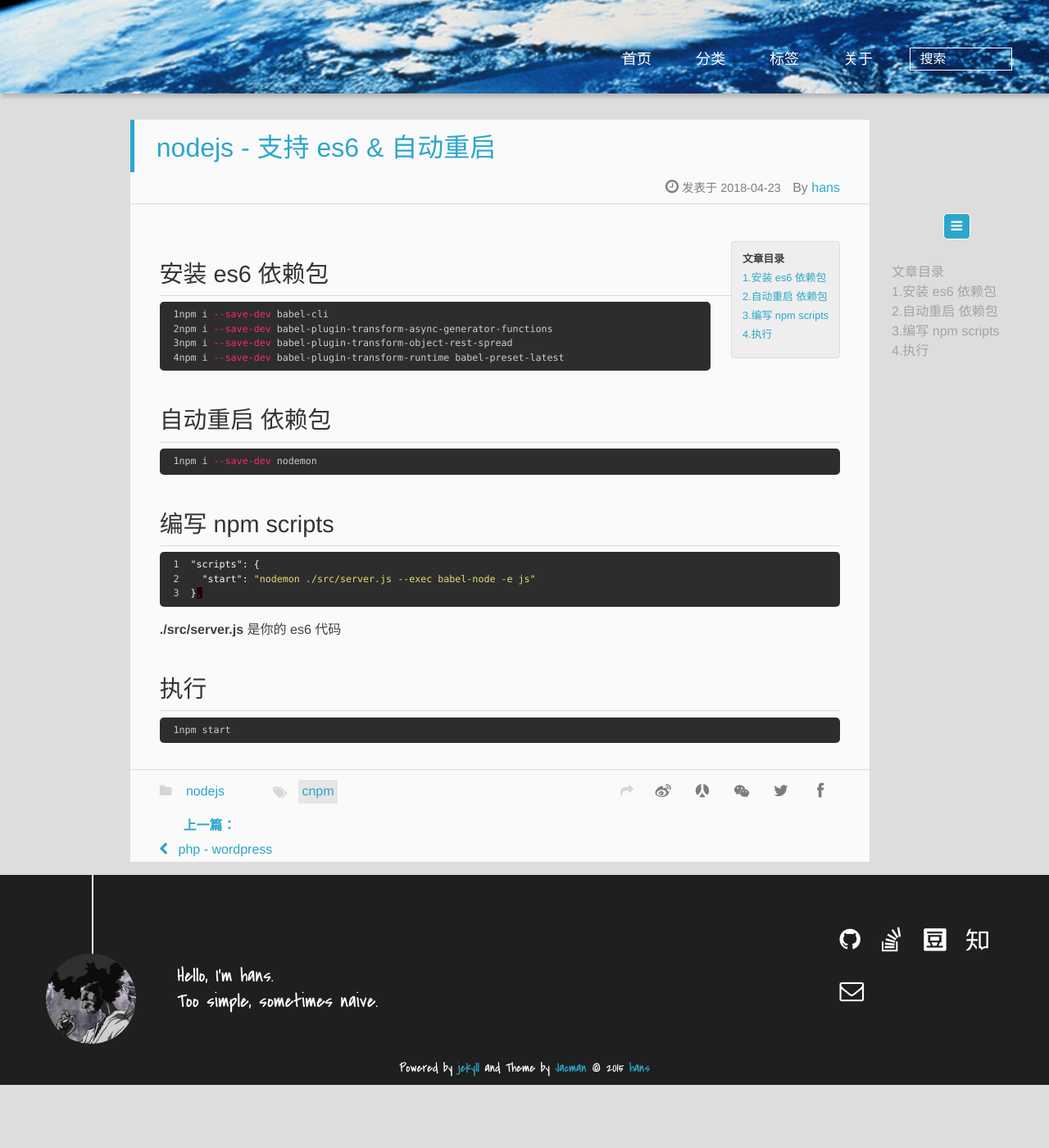
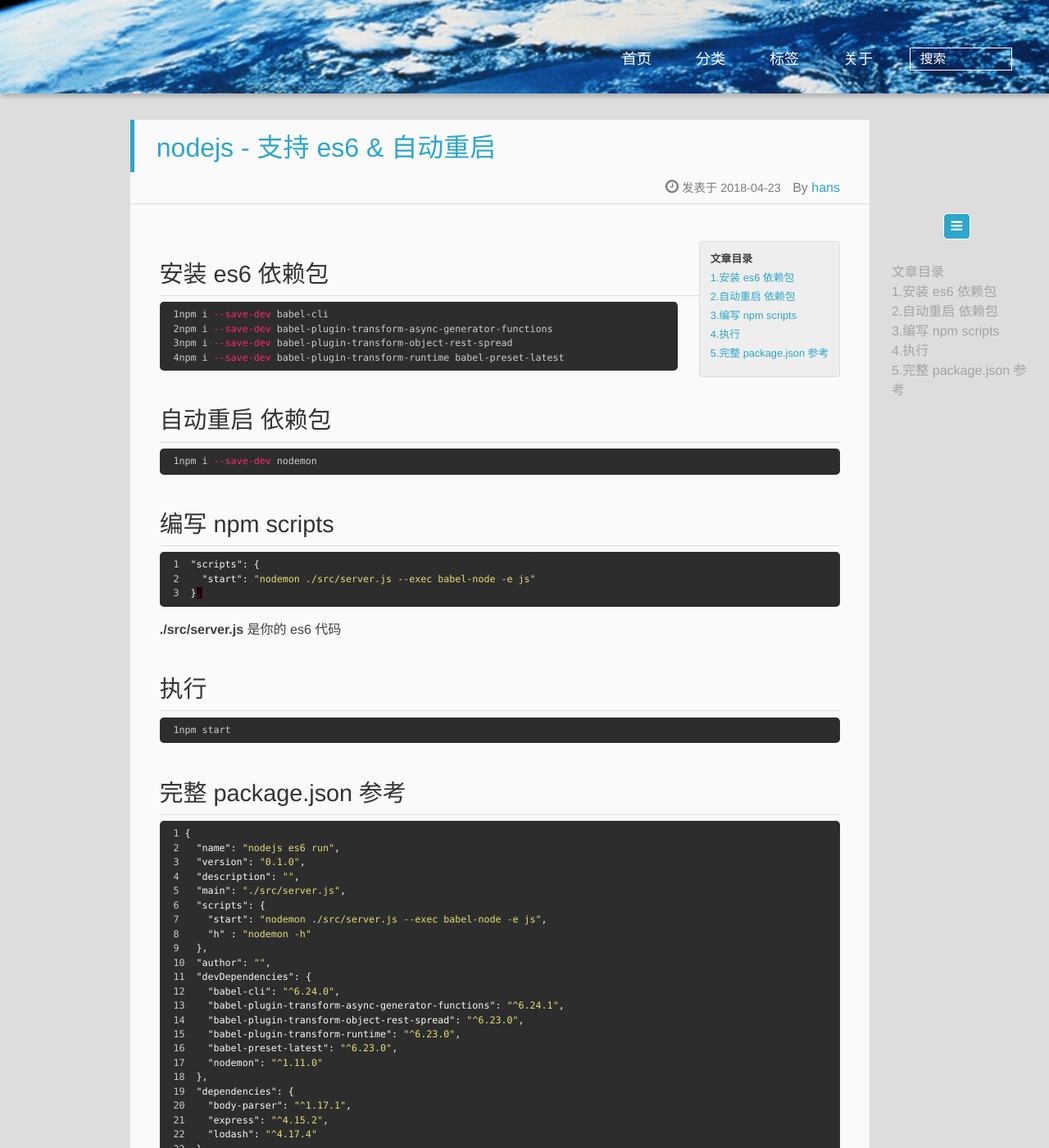
Before and after one commit to hans007/Hans007.GitHub.io, a Jekyll site: the page built from _posts/nodejs/2018-04-23-nodejs-es6.md, in a window 1280 px wide and 1400 px high. Shown: the whole window at 82% size. Built offline with Jekyll 4.4.1, drawn with Linux system fonts in a browser that asks for light colours; comment, search, counter and statistics services are not loaded.

Commit message:
更新 =>package.json

````diff
--- a/_posts/nodejs/2018-04-23-nodejs-es6.md
+++ b/_posts/nodejs/2018-04-23-nodejs-es6.md
@@ -36,3 +36,32 @@ npm i --save-dev nodemon
 ```bash
 npm start
 ```
+
+## 完整 package.json 参考
+
+```json
+{
+  "name": "nodejs es6 run",
+  "version": "0.1.0",
+  "description": "",
+  "main": "./src/server.js",
+  "scripts": {
+    "start": "nodemon ./src/server.js --exec babel-node -e js",
+    "h" : "nodemon -h"
+  },
+  "author": "",
+  "devDependencies": {
+    "babel-cli": "^6.24.0",
+    "babel-plugin-transform-async-generator-functions": "^6.24.1",
+    "babel-plugin-transform-object-rest-spread": "^6.23.0",
+    "babel-plugin-transform-runtime": "^6.23.0",
+    "babel-preset-latest": "^6.23.0",
+    "nodemon": "^1.11.0"
+  },
+  "dependencies": {
+    "body-parser": "^1.17.1",
+    "express": "^4.15.2",
+    "lodash": "^4.17.4"
+  }
+}
+```
````
